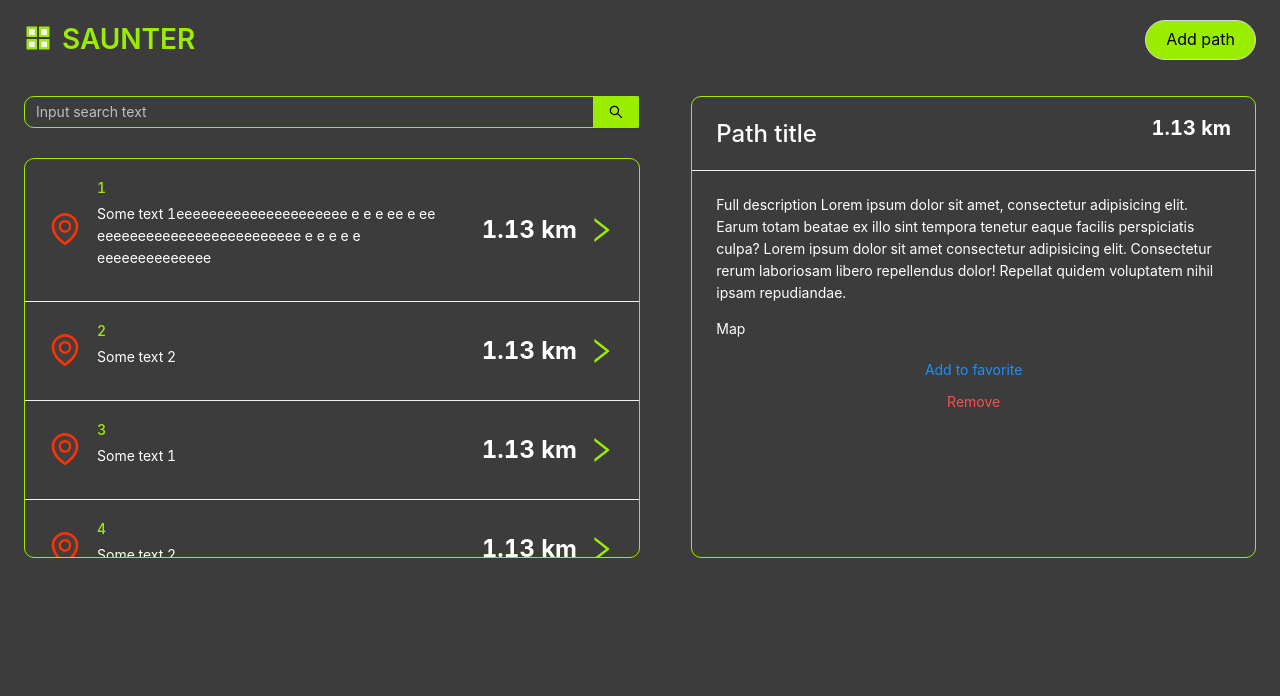
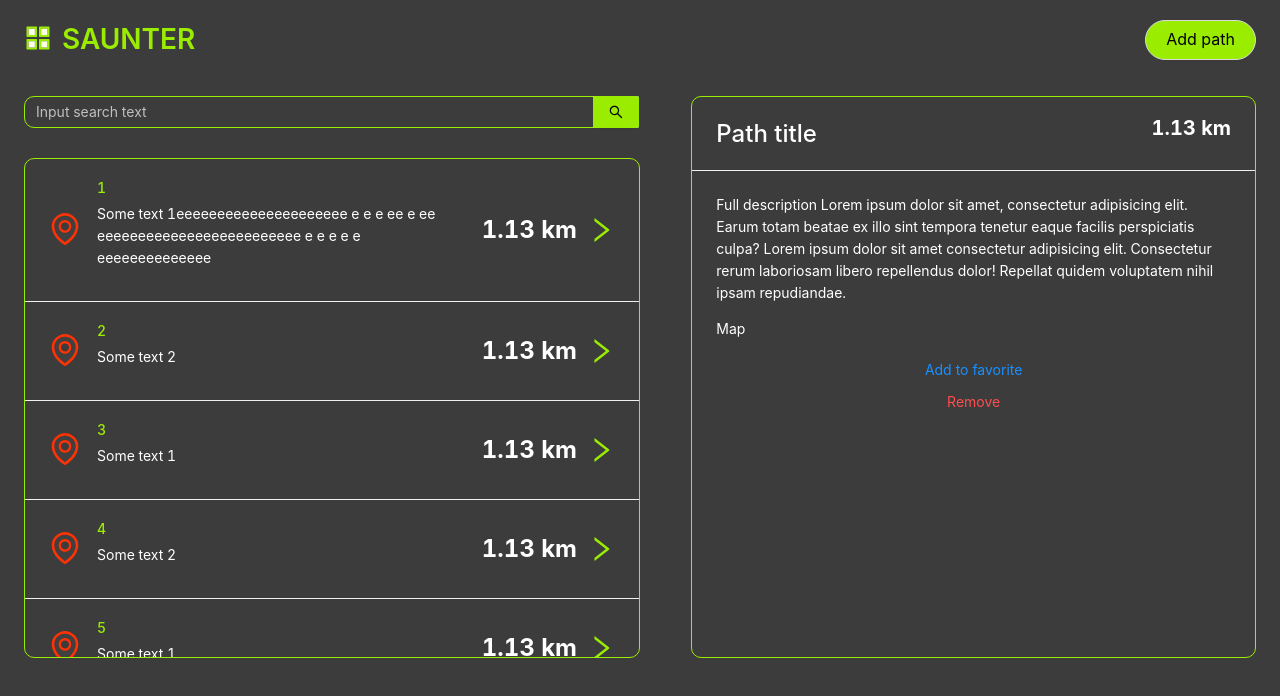
Before and after one commit to AndreyBaglai/Saunter, a React (Create React App) app: page / in a window 1280 px wide. Shown: the top 696 px of the page. Built offline with nearby package versions, Linux system fonts and the light colour scheme.

Commit message:
feat: add package uniqid

```diff
--- a/package.json
+++ b/package.json
@@ -16,6 +16,7 @@
     "react-dom": "^17.0.2",
     "react-scripts": "4.0.3",
     "typescript": "^4.1.2",
+    "uniqid": "^5.4.0",
     "web-vitals": "^1.0.1"
   },
   "scripts": {
--- a/src/components/ListPaths/ListPaths.module.css
+++ b/src/components/ListPaths/ListPaths.module.css
@@ -1,6 +1,6 @@
 .list {
   border-radius: 10px;
-  max-height: 400px;
+  max-height: 500px;
   overflow-y: scroll;
   border: 1px solid #9aed00;
 }
```
Also changed, not shown: 2 other files (tests, documents, lock files or other folders).
